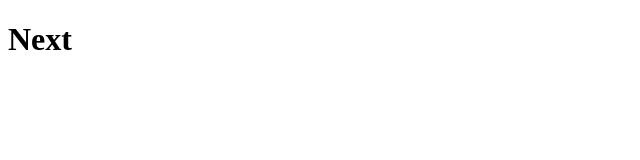
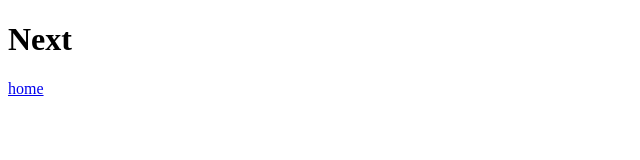
Before and after one commit to hdhawan/dashboard, a plain HTML site: page next.html in a window 1280 px wide. Shown: the full height of the page, 0-640 px from the left. Drawn offline with Linux system fonts and the light colour scheme.

Commit message:
add home link

```diff
--- a/next.html
+++ b/next.html
@@ -6,6 +6,6 @@
 </head>
 <body>
     <h1>Next</h1>
-    <a href="/dashboard"></a>
+    <a href="/dashboard">home</a>
 </body>
 </html>
```
